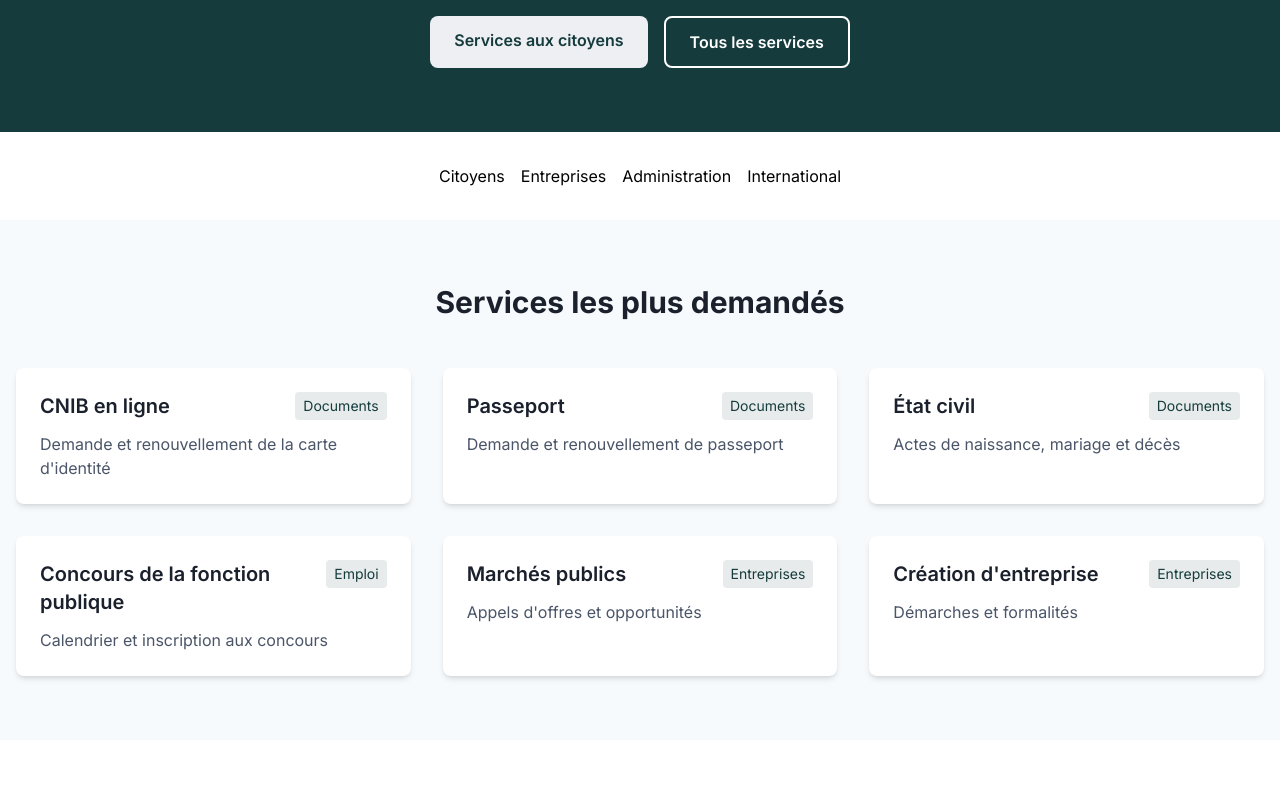
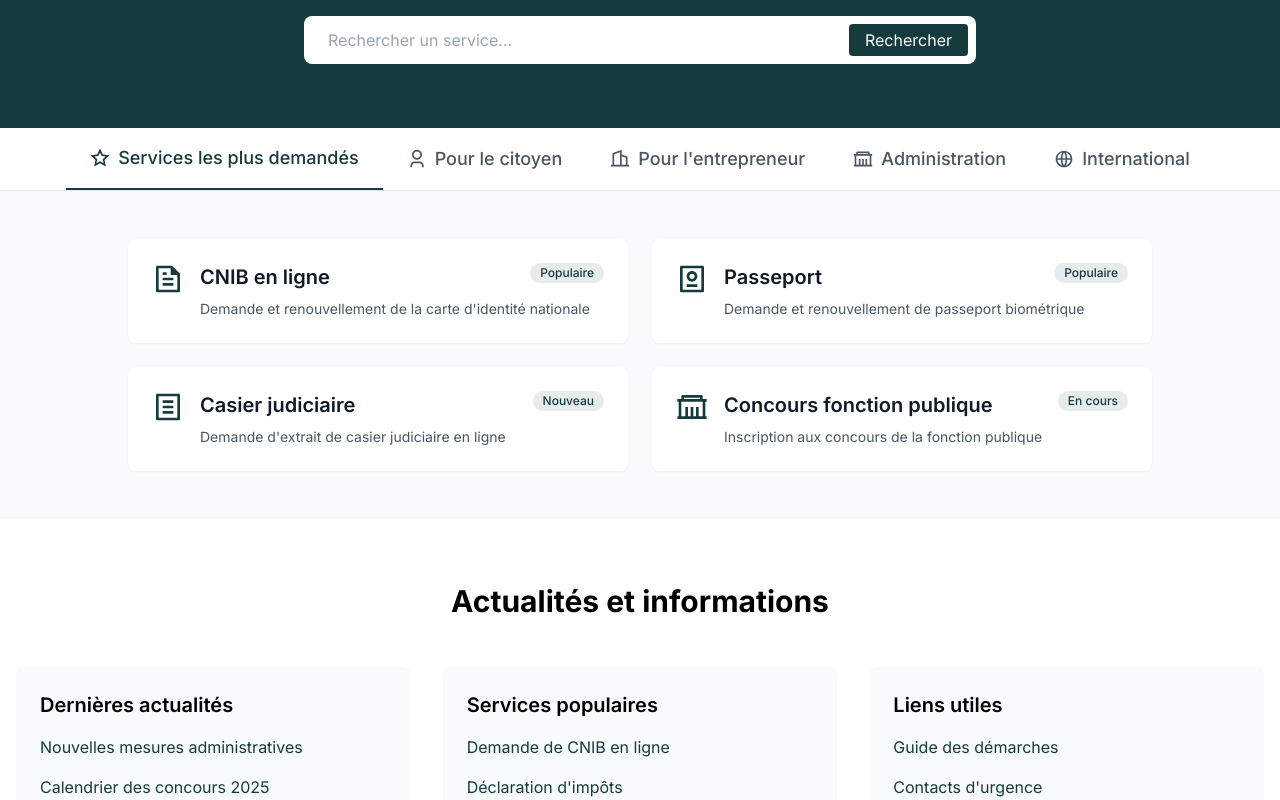
Before and after one commit to Valenthino/burkina-portal, a Next.js app: page / in a window 1280 px wide. Shown: the part 460-1260 px from the top of the page. Built offline with nearby package versions, Linux system fonts and the light colour scheme.

Commit message:
update of homepage

```diff
--- a/app/page.tsx
+++ b/app/page.tsx
@@ -1,81 +1,152 @@
 'use client';
 
+import { useState } from 'react';
 import Link from 'next/link';
-import { /* Remove Image if unused */ } from 'next/image';
+import {
+  RiUser3Line,
+  RiBuilding2Line,
+  RiGlobalLine,
+  RiGovernmentLine,
+  RiFileTextLine,
+  RiGraduationCapLine,
+  RiHospitalLine,
+  RiBriefcaseLine,
+  RiGroupLine,
+  RiMoneyDollarCircleLine,
+  RiPassportLine,
+  RiBarChartBoxLine,
+  RiCalculatorLine,
+  RiComputerLine,
+  RiPlaneLine,
+  RiShoppingBag3Line,
+  RiStarLine,
+  RiFileListLine
+} from '@remixicon/react';
 
-const mostRequestedServices = [
+// Icons credit: Remix Icons (https://remixicon.com/) - MIT License
+
+const serviceCategories = {
+  plusDemandes: [
     {
       title: "CNIB en ligne",
-    description: "Demande et renouvellement de la carte d'identité",
+      description: "Demande et renouvellement de la carte d'identité nationale",
+      icon: RiFileTextLine,
       url: "/services/citoyens/cnib",
-    category: "Documents"
+      badge: "Populaire"
     },
     {
       title: "Passeport",
-    description: "Demande et renouvellement de passeport",
+      description: "Demande et renouvellement de passeport biométrique",
+      icon: RiPassportLine,
       url: "/services/citoyens/passeport",
-    category: "Documents"
+      badge: "Populaire"
     },
     {
-    title: "État civil",
-    description: "Actes de naissance, mariage et décès",
-    url: "/services/citoyens/etat-civil",
-    category: "Documents"
+      title: "Casier judiciaire",
+      description: "Demande d'extrait de casier judiciaire en ligne",
+      icon: RiFileListLine,
+      url: "/services/citoyens/casier-judiciaire",
+      badge: "Nouveau"
     },
     {
-    title: "Concours de la fonction publique",
-    description: "Calendrier et inscription aux concours",
-    url: "/emploi/concours",
-    category: "Emploi"
+      title: "Concours fonction publique",
+      description: "Inscription aux concours de la fonction publique",
+      icon: RiGovernmentLine,
+      url: "/services/citoyens/concours",
+      badge: "En cours"
+    }
+  ],
+  citoyens: [
+    {
+      title: "Documents et données personnelles",
+      description: "Carte d'identité, passeport, permis de conduire, accès et modification des données personnelles",
+      icon: RiFileTextLine,
+      url: "/services/citoyens/documents"
+    },
+    {
+      title: "Éducation",
+      description: "Cours d'études, crèche, école maternelle, école primaire, lycée, école technique",
+      icon: RiGraduationCapLine,
+      url: "/services/citoyens/education"
+    },
+    {
+      title: "Santé et sécurité sociale",
+      description: "Assurance, vaccination, maladies, pension, retraite, assurance familiale",
+      icon: RiHospitalLine,
+      url: "/services/citoyens/sante"
+    },
+    {
+      title: "Emploi et formation",
+      description: "Offres d'emploi, formation professionnelle, droits des travailleurs",
+      icon: RiBriefcaseLine,
+      url: "/services/citoyens/emploi"
+    },
+    {
+      title: "Famille et mariage",
+      description: "État civil, allocations familiales, aide sociale",
+      icon: RiGroupLine,
+      url: "/services/citoyens/famille"
+    },
+    {
+      title: "Impôts",
+      description: "Déclaration, paiement, attestation fiscale",
+      icon: RiMoneyDollarCircleLine,
+      url: "/services/citoyens/impots"
+    }
+  ],
+  entreprises: [
+    {
+      title: "Création d'entreprise",
+      description: "Formalités, immatriculation, statuts",
+      icon: RiBuilding2Line,
+      url: "/services/entreprises/creation"
     },
     {
       title: "Marchés publics",
-    description: "Appels d'offres et opportunités",
-    url: "/entreprises/marches-publics",
-    category: "Entreprises"
+      description: "Appels d'offres, soumissions, suivis",
+      icon: RiBarChartBoxLine,
+      url: "/services/entreprises/marches-publics"
     },
     {
-    title: "Création d'entreprise",
-    description: "Démarches et formalités",
-    url: "/entreprises/creation",
-    category: "Entreprises"
+      title: "Taxes et impôts",
+      description: "Déclarations fiscales, TVA, impôts sociétés",
+      icon: RiCalculatorLine,
+      url: "/services/entreprises/fiscalite"
     }
-];
-
-const quickAccessLinks = [
+  ],
+  administration: [
     {
-    title: 'Emploi',
-    href: '/emploi',
-    description: 'Offres d\'emploi et concours'
+      title: "Fonction publique",
+      description: "Concours, carrières, formations",
+      icon: RiGovernmentLine,
+      url: "/services/administration/fonction-publique"
     },
     {
-    title: 'Entreprises',
-    href: '/entreprises',
-    description: 'Services aux entreprises'
+      title: "Services numériques",
+      description: "Outils et plateformes administratifs",
+      icon: RiComputerLine,
+      url: "/services/administration/numerique"
+    }
+  ],
+  international: [
+    {
+      title: "Visas",
+      description: "Demandes, renouvellements, conditions",
+      icon: RiPassportLine,
+      url: "/services/international/visas"
     },
     {
-    title: 'Éducation',
-    href: '/services/citoyens/education',
-    description: 'Formation et enseignement'
-  },
-  {
-    title: 'Santé',
-    href: '/services/citoyens/sante',
-    description: 'Services de santé'
-  },
-  {
-    title: 'Tourisme',
-    href: '/burkina/tourisme',
-    description: 'Découvrir le Burkina Faso'
-  },
-  {
-    title: 'Contact',
-    href: '/contact',
-    description: 'Nous contacter'
+      title: "Commerce international",
+      description: "Import/Export, douanes, réglementation",
+      icon: RiShoppingBag3Line,
+      url: "/services/international/commerce"
     }
-];
+  ]
+};
 
 export default function HomePage() {
+  const [activeTab, setActiveTab] = useState('plusDemandes');
+
   return (
     <main className="min-h-screen bg-background">
       {/* Hero Section */}
@@ -83,98 +154,179 @@ export default function HomePage() {
         <div className="container mx-auto px-4">
           <div className="max-w-4xl mx-auto text-center">
             <h1 className="text-4xl md:text-5xl font-bold mb-6">
-              Bienvenue sur le portail du Gouvernement du Burkina Faso
+              Portail du Gouvernement du Burkina Faso
             </h1>
             <p className="text-xl mb-8 text-gray-100">
-              Accédez aux services gouvernementaux, informations et ressources en ligne
+              Traiter les affaires officielles en ligne, facilement et en toute sécurité !
             </p>
-            <div className="flex flex-wrap justify-center gap-4">
-              <Link
-                href="/services/citoyens"
-                className="btn-secondary"
-              >
-                Services aux citoyens
-              </Link>
-              <Link
-                href="/services"
-                className="btn-outline-light"
-              >
-                Tous les services
-              </Link>
+            <div className="relative max-w-2xl mx-auto">
+              <input
+                type="search"
+                placeholder="Rechercher un service..."
+                className="w-full px-6 py-3 rounded-lg text-gray-900 bg-white"
+              />
+              <button className="absolute right-2 top-1/2 -translate-y-1/2 bg-primary text-white px-4 py-1 rounded">
+                Rechercher
+              </button>
             </div>
           </div>
         </div>
       </section>
 
-      {/* Tags Section */}
-      <section className="py-8 bg-background">
-        <div className="container mx-auto px-4">
-          <div className="flex flex-wrap justify-center gap-4">
-            <Link href="/citoyens" className="tag">
-              Citoyens
-            </Link>
-            <Link href="/entreprises" className="tag">
-              Entreprises
-            </Link>
-            <Link href="/administration" className="tag">
+      {/* Services Navigation */}
+      <section className="bg-white shadow-md">
+        <div className="container mx-auto">
+          <div className="flex justify-center border-b">
+            <button
+              onClick={() => setActiveTab('plusDemandes')}
+              className={`flex items-center px-6 py-4 text-lg font-medium ${
+                activeTab === 'plusDemandes'
+                  ? 'text-primary border-b-2 border-primary'
+                  : 'text-gray-600 hover:text-primary'
+              }`}
+            >
+              <RiStarLine className="mr-2 w-5 h-5" />
+              Services les plus demandés
+            </button>
+            <button
+              onClick={() => setActiveTab('citoyens')}
+              className={`flex items-center px-6 py-4 text-lg font-medium ${
+                activeTab === 'citoyens'
+                  ? 'text-primary border-b-2 border-primary'
+                  : 'text-gray-600 hover:text-primary'
+              }`}
+            >
+              <RiUser3Line className="mr-2 w-5 h-5" />
+              Pour le citoyen
+            </button>
+            <button
+              onClick={() => setActiveTab('entreprises')}
+              className={`flex items-center px-6 py-4 text-lg font-medium ${
+                activeTab === 'entreprises'
+                  ? 'text-primary border-b-2 border-primary'
+                  : 'text-gray-600 hover:text-primary'
+              }`}
+            >
+              <RiBuilding2Line className="mr-2 w-5 h-5" />
+              Pour l'entrepreneur
+            </button>
+            <button
+              onClick={() => setActiveTab('administration')}
+              className={`flex items-center px-6 py-4 text-lg font-medium ${
+                activeTab === 'administration'
+                  ? 'text-primary border-b-2 border-primary'
+                  : 'text-gray-600 hover:text-primary'
+              }`}
+            >
+              <RiGovernmentLine className="mr-2 w-5 h-5" />
               Administration
-            </Link>
-            <Link href="/international" className="tag">
+            </button>
+            <button
+              onClick={() => setActiveTab('international')}
+              className={`flex items-center px-6 py-4 text-lg font-medium ${
+                activeTab === 'international'
+                  ? 'text-primary border-b-2 border-primary'
+                  : 'text-gray-600 hover:text-primary'
+              }`}
+            >
+              <RiGlobalLine className="mr-2 w-5 h-5" />
               International
-            </Link>
+            </button>
           </div>
         </div>
       </section>
 
-      {/* Most Requested Services */}
-      <section className="py-16 bg-background-light">
+      {/* Services Content */}
+      <section className="py-12 bg-gray-50">
         <div className="container mx-auto px-4">
-          <h2 className="text-3xl font-bold text-foreground-dark text-center mb-12">
-            Services les plus demandés
-          </h2>
-          <div className="grid grid-cols-1 md:grid-cols-2 lg:grid-cols-3 gap-8">
-            {mostRequestedServices.map((service, index) => (
-              <Link key={index} href={service.url} className="group">
-                <div className="bg-white p-6 rounded-lg shadow-md hover:shadow-lg transition-shadow h-full">
-                  <div className="flex items-start justify-between mb-3">
-                    <h3 className="text-xl font-semibold text-foreground-dark group-hover:text-primary">
+          <div className="max-w-5xl mx-auto">
+            <div className="grid grid-cols-1 md:grid-cols-2 gap-6">
+              {serviceCategories[activeTab].map((service, index) => {
+                const IconComponent = service.icon;
+                return (
+                  <Link
+                    key={index}
+                    href={service.url}
+                    className="bg-white rounded-lg p-6 shadow-sm hover:shadow-md transition-shadow group"
+                  >
+                    <div className="flex items-start space-x-4">
+                      <IconComponent className="w-8 h-8 text-primary flex-shrink-0" />
+                      <div className="flex-1">
+                        <div className="flex items-start justify-between">
+                          <h3 className="text-xl font-semibold text-gray-900 group-hover:text-primary mb-2">
                             {service.title}
                           </h3>
-                    <span className="text-sm text-primary bg-primary/10 px-2 py-1 rounded">
-                      {service.category}
+                          {service.badge && (
+                            <span className="inline-flex items-center px-2.5 py-0.5 rounded-full text-xs font-medium bg-primary/10 text-primary">
+                              {service.badge}
                             </span>
+                          )}
                         </div>
-                  <p className="text-foreground-light">
+                        <p className="text-gray-600 text-sm">
                           {service.description}
                         </p>
                       </div>
+                    </div>
                   </Link>
-            ))}
+                );
+              })}
+            </div>
           </div>
         </div>
       </section>
 
       {/* Quick Access */}
-      <section className="py-16">
+      <section className="py-16 bg-white">
         <div className="container mx-auto px-4">
-          <h2 className="text-3xl font-bold text-foreground-dark text-center mb-12">
-            Accès rapide
+          <h2 className="text-3xl font-bold text-center mb-12">
+            Actualités et informations
           </h2>
-          <div className="grid grid-cols-1 md:grid-cols-2 lg:grid-cols-3 gap-6">
-            {quickAccessLinks.map((item, index) => (
-              <Link
-                key={index}
-                href={item.href}
-                className="bg-white p-6 rounded-lg shadow-md hover:shadow-lg transition-shadow group"
-              >
-                <h3 className="text-xl font-semibold text-foreground-dark group-hover:text-primary mb-2">
-                  {item.title}
-                </h3>
-                <p className="text-foreground-light">
-                  {item.description}
-                </p>
+          <div className="grid grid-cols-1 md:grid-cols-3 gap-8">
+            <div className="bg-gray-50 p-6 rounded-lg">
+              <h3 className="text-xl font-semibold mb-4">Dernières actualités</h3>
+              <ul className="space-y-4">
+                <li>
+                  <Link href="#" className="text-primary hover:underline">
+                    Nouvelles mesures administratives
                   </Link>
-            ))}
+                </li>
+                <li>
+                  <Link href="#" className="text-primary hover:underline">
+                    Calendrier des concours 2025
+                  </Link>
+                </li>
+              </ul>
+            </div>
+            <div className="bg-gray-50 p-6 rounded-lg">
+              <h3 className="text-xl font-semibold mb-4">Services populaires</h3>
+              <ul className="space-y-4">
+                <li>
+                  <Link href="#" className="text-primary hover:underline">
+                    Demande de CNIB en ligne
+                  </Link>
+                </li>
+                <li>
+                  <Link href="#" className="text-primary hover:underline">
+                    Déclaration d'impôts
+                  </Link>
+                </li>
+              </ul>
+            </div>
+            <div className="bg-gray-50 p-6 rounded-lg">
+              <h3 className="text-xl font-semibold mb-4">Liens utiles</h3>
+              <ul className="space-y-4">
+                <li>
+                  <Link href="#" className="text-primary hover:underline">
+                    Guide des démarches
+                  </Link>
+                </li>
+                <li>
+                  <Link href="#" className="text-primary hover:underline">
+                    Contacts d'urgence
+                  </Link>
+                </li>
+              </ul>
+            </div>
           </div>
         </div>
       </section>
--- a/package.json
+++ b/package.json
@@ -9,12 +9,14 @@
     "lint": "next lint"
   },
   "dependencies": {
+    "@remixicon/react": "^4.6.0",
     "@types/pg": "^8.11.10",
     "mysql2": "^3.12.0",
     "next": "15.1.3",
     "pg": "^8.13.1",
     "react": "^19.0.0",
-    "react-dom": "^19.0.0"
+    "react-dom": "^19.0.0",
+    "react-icons": "^5.4.0"
   },
   "devDependencies": {
     "@eslint/eslintrc": "^3",
```
Also changed, not shown: 1 other file (tests, documents, lock files or other folders). Lines whose indentation alone changed are shown as unchanged.
